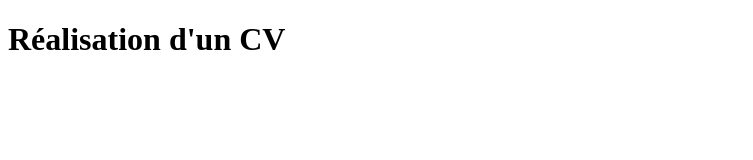
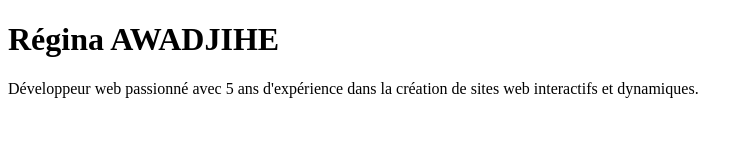
Before and after one commit to Regina2808/mon-cv, a plain HTML site: page index.html in a window 1280 px wide. Shown: the whole page, without its empty margins (0-753 px from the left). Drawn offline with Linux system fonts and the light colour scheme.

Commit message:
mise en place de la section titre

```diff
--- a/index.html
+++ b/index.html
@@ -7,6 +7,7 @@
     <title>Mon CV</title>
 </head>
 <body>
-    <h1> Réalisation d'un CV </h1>
+    <h1> Régina AWADJIHE </h1>
+    <p> Développeur web passionné avec 5 ans d'expérience dans la création de sites web interactifs et dynamiques. </p>
 </body>
 </html>
```
